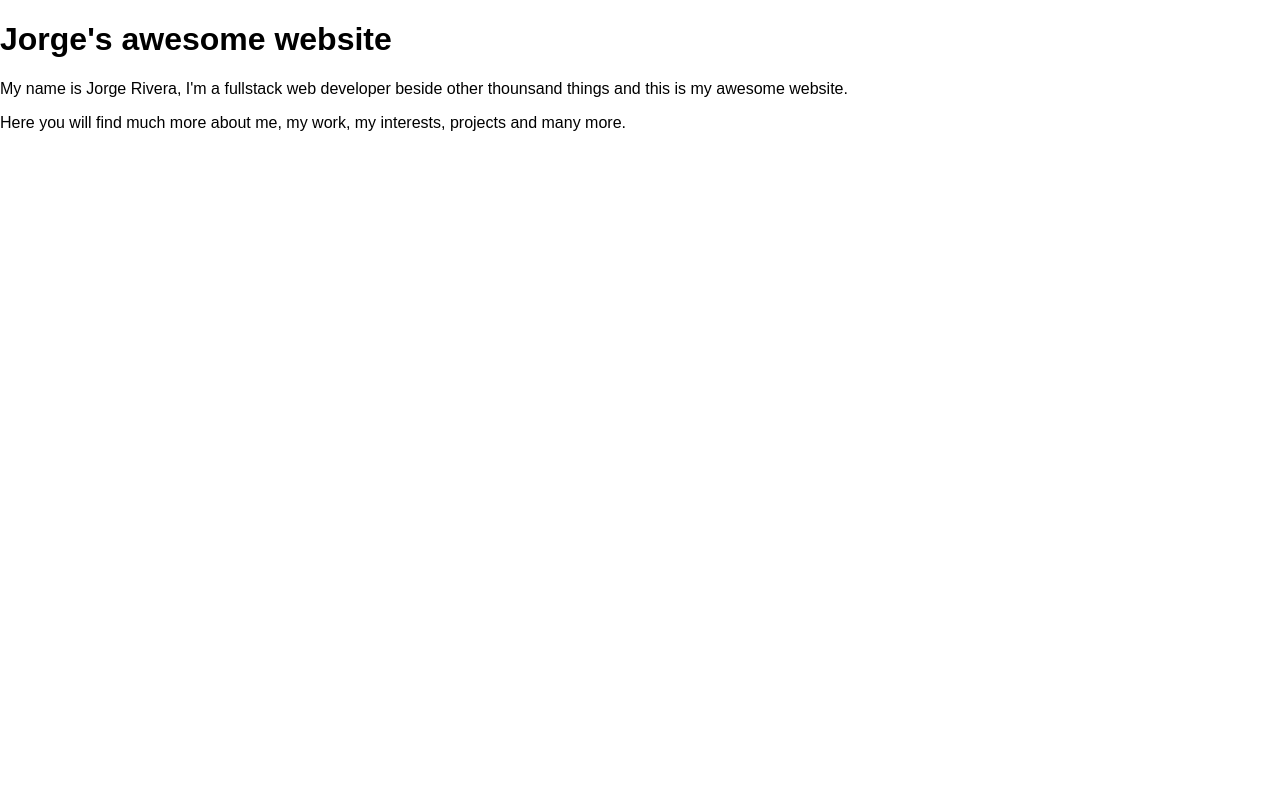
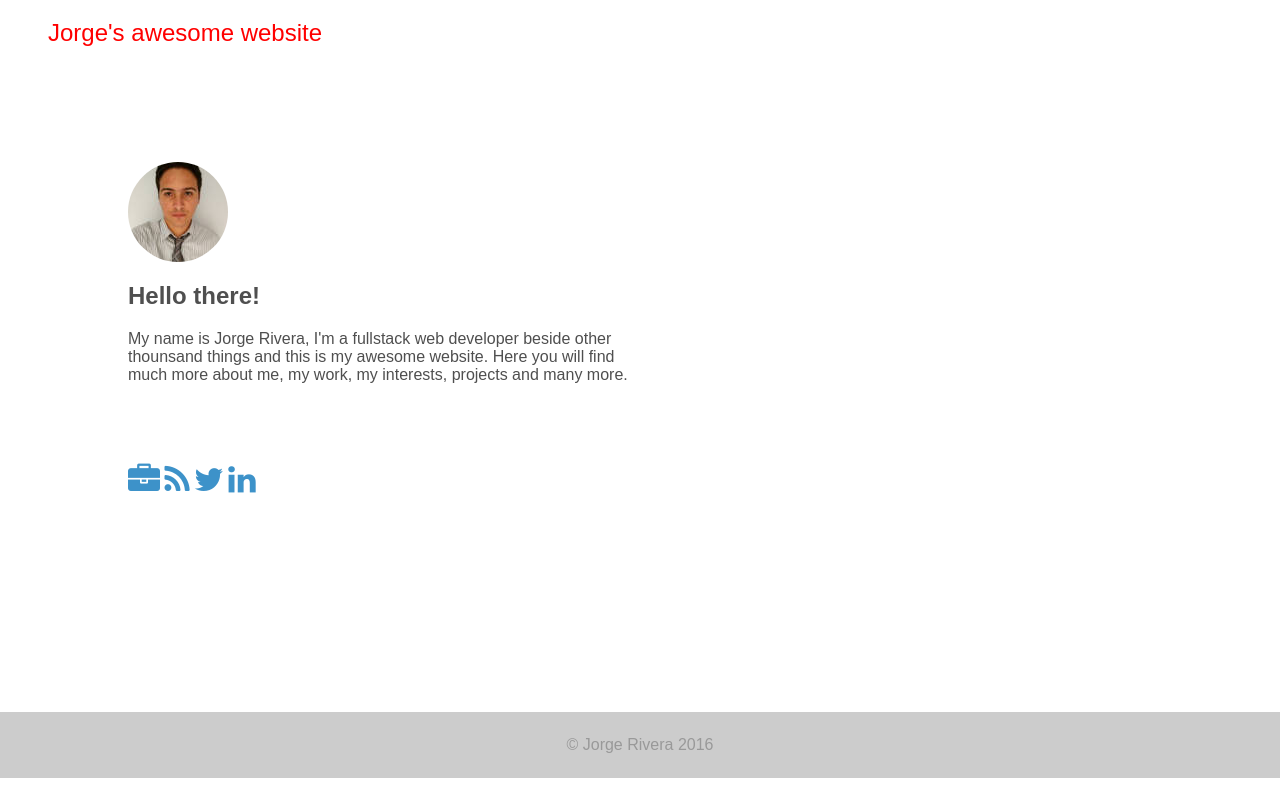
Before and after one commit to jorgeriv/personal-site, a website: page src/index.html at #/home in a window 1280 px wide. Drawn offline with Linux system fonts and the light colour scheme.

Commit message:
update home page

```diff
--- a/server/config.json
+++ b/server/config.json
@@ -1,7 +1,7 @@
 {
   "restApiRoot": "/api",
   "host": "0.0.0.0",
-  "port": 3000,
+  "port": 80,
   "remoting": {
     "context": {
       "enableHttpContext": false
--- /dev/null
+++ b/src/app/components/home/home.style.css
@@ -0,0 +1,66 @@
+* {
+    -webkit-box-sizing: border-box;
+    -moz-box-sizing: border-box;
+    box-sizing: border-box;
+}
+
+a {
+    text-decoration: none;
+    color: rgb(61, 146, 201);
+}
+a:hover,
+a:focus {
+    text-decoration: underline;
+}
+
+h3 {
+    font-weight: 100;
+}
+
+#layout{
+
+}
+.header{
+  margin: 1.2em 3em;
+}
+
+.header h1{
+  color: red;
+  font-size: 1.5em;
+  font-weight: lighter;
+}
+
+.content{
+  padding: 6em 8em 1em 8em;
+}
+
+.profile{
+  color: #4f4f4f;
+  margin-bottom: 80px;
+}
+
+.profile h1{
+  color: #3e3e3e;
+  margin-bottom: 50px;
+}
+
+.profile-image{
+  width: 100px;
+  height: 100px;
+  overflow: hidden;
+  border-radius: 50%;
+}
+
+.main-menu{
+  margin-bottom: 200px;
+}
+.main-menu i{
+  font-size: 2em;
+}
+
+footer{
+  background-color: #ccc;
+  color: #999;
+  text-align: center;
+  padding: 1.5em;
+}
--- a/src/app/components/home/home.template.html
+++ b/src/app/components/home/home.template.html
@@ -1,8 +1,27 @@
-<div class="pure-g">
+<div id="layout" class="pure-g">
   <div class="pure-u-1">
-    <h1>Jorge's awesome website</h1>
-
-    <p>My name is Jorge Rivera, I'm a fullstack web developer beside other thounsand things and this is my awesome website.</p>
-    <p>Here you will find much more about me, my work, my interests, projects and many more.</p>
+    <div class="header">
+      <h1>Jorge's awesome website</h1>
+    </div>
   </div>
+  <div class="content pure-u-sm-1 pure-u-md-3-5">
+    <div class="profile">
+      <div class="profile-image">
+        <img src="media/profile.jpg" />
+      </div>
+      <h2>Hello there!</h2>
+      <p>My name is Jorge Rivera, I'm a fullstack web developer beside other thounsand things and this is my awesome website. Here you will find much more about me, my work, my interests, projects and many more.</p>
+    </div>
+    <nav class="main-menu pure-menu pure-menu-horizontal">
+      <ul class="pure-menu-list">
+        <li class="pure-menu-item"><a href="#/resume" title="Resume"><i class="fa fa-briefcase"></i></a></li>
+        <li class="pure-menu-item"><a href="#/blog" title="Blog"><i class="fa fa-rss"></i></a></li>
+        <li class="pure-menu-item"><a href="https://twitter.com/bytx" target="_blank" title="twitter"><i class="fa fa-twitter"></i></a></li>
+        <li class="pure-menu-item"><a href="https://www.linkedin.com/profile/view?id=AAIAAAYP134BLCEHQYrYKtIG09jp9XokqGava1g" target="_blank" title="linkedIn"><i class="fa fa-linkedin"></i></a></li>
+      </ul>
+    </nav>
+  </div>
+  <footer class="pure-u-1">
+    &copy; Jorge Rivera 2016
+  </footer>
 </div>
--- a/src/app/routes.js
+++ b/src/app/routes.js
@@ -18,8 +18,9 @@
           .otherwise({
             redirectTo: '/home'
           });
-
+          /*
         $locationProvider
           .html5Mode(true);
+          */
     }]);
 }());
--- a/src/index.html
+++ b/src/index.html
@@ -5,13 +5,22 @@
   <base href="/">
   <title>Jorge's awesome personal website</title>
   <link rel="stylesheet" href="assets/pure/pure-min.css" media="screen" title="no title" charset="utf-8">
+  <!--[if lte IE 8]>
+    <link rel="stylesheet" href="assets/pure/grids-responsive-old-ie-min.css">
+<![endif]-->
+<!--[if gt IE 8]><!-->
+    <link rel="stylesheet" href="assets/pure/grids-responsive-min.css">
+<!--<![endif]-->
   <link rel="stylesheet" href="assets/fontawesome/css/font-awesome.min.css" media="screen" title="no title" charset="utf-8">
   <script src="assets/angular/angular.min.js"></script>
   <script src="assets/angular-route/angular-route.min.js"></script>
   <script src="app/main.js"></script>
   <script src="app/routes.js"></script>
+  <!-- home component -->
   <script src="app/components/home/home.module.js"></script>
   <script src="app/components/home/home.controller.js"></script>
+  <link rel="stylesheet" href="app/components/home/home.style.css">
+  <!-- home-->
 </head>
 <body ng-app="personal-site">
   <ng-view></ng-view>
```
Also changed, not shown: src/media/flags_of_Germany.gif (added), src/media/flags_of_Mexico.gif (added), src/media/flags_of_United-States.gif (added), src/media/profile.jpg (added), 1 other file.
